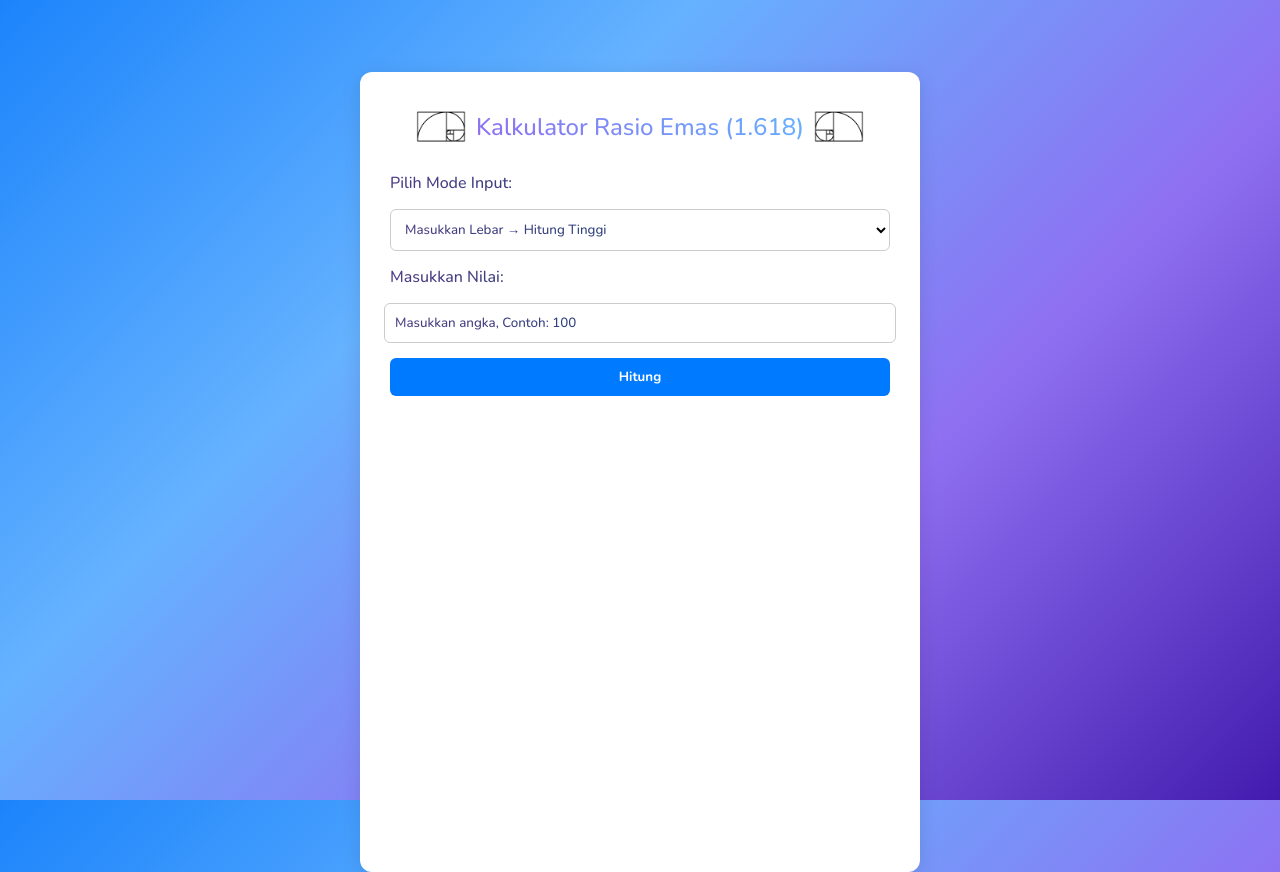
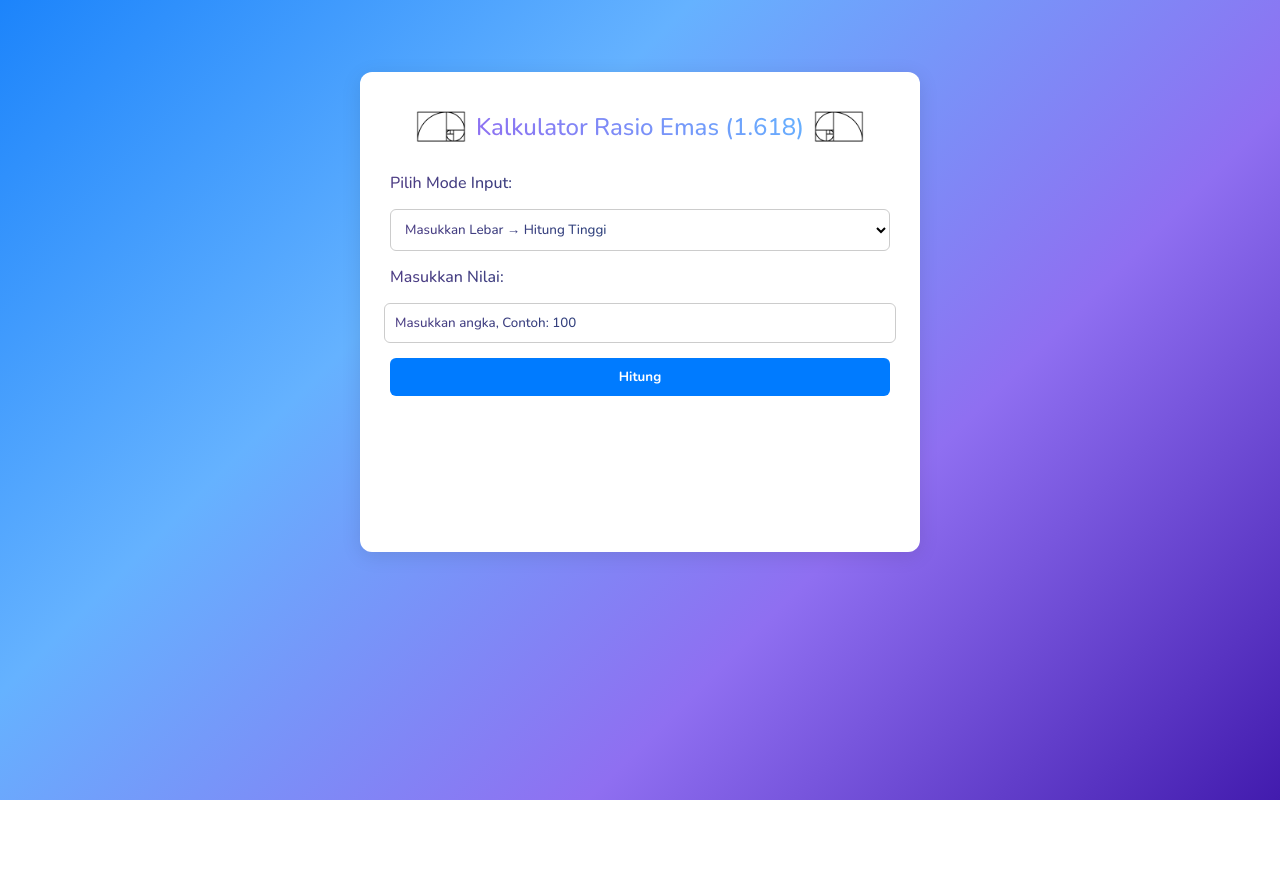
Before and after one commit to arvinr16/Golden_Ratio_Calculator, a plain HTML site: page index.html in a window 1280 px wide. After the commit the page ends 800 px from the top, so only its background shows below. Drawn offline with nearby package versions, Linux system fonts and the light colour scheme.

Commit message:
Add editing '.container' and 'body' in 'style.css'

```diff
--- a/style.css
+++ b/style.css
@@ -6,7 +6,6 @@
 }
 
 body {
-    height: 100vh;
     background: linear-gradient(-45deg, #421BAE, #8F6FF1, #65B2FF, #1C84FB);
     background-repeat: no-repeat;
     background-position: center;
@@ -17,16 +16,6 @@ body {
     margin: 72px 0 0 0;
 }
 
-/* body {
-    background: linear-gradient(-45deg, #421BAE, #8F6FF1);
-    background-repeat: no-repeat;
-    background-position: center;
-    background-size: cover;
-    display: flex;
-    justify-content: center;
-    margin: 72px 0 0 0;
-} */
-
 .container {
     background: white;
     padding: 30px;
@@ -34,6 +23,7 @@ body {
     box-shadow: 0 4px 20px rgba(0, 0, 0, 0.1);
     max-width: 500px;
     width: 100%;
+    height: 420px;
 }
 
 .container-title {
```
